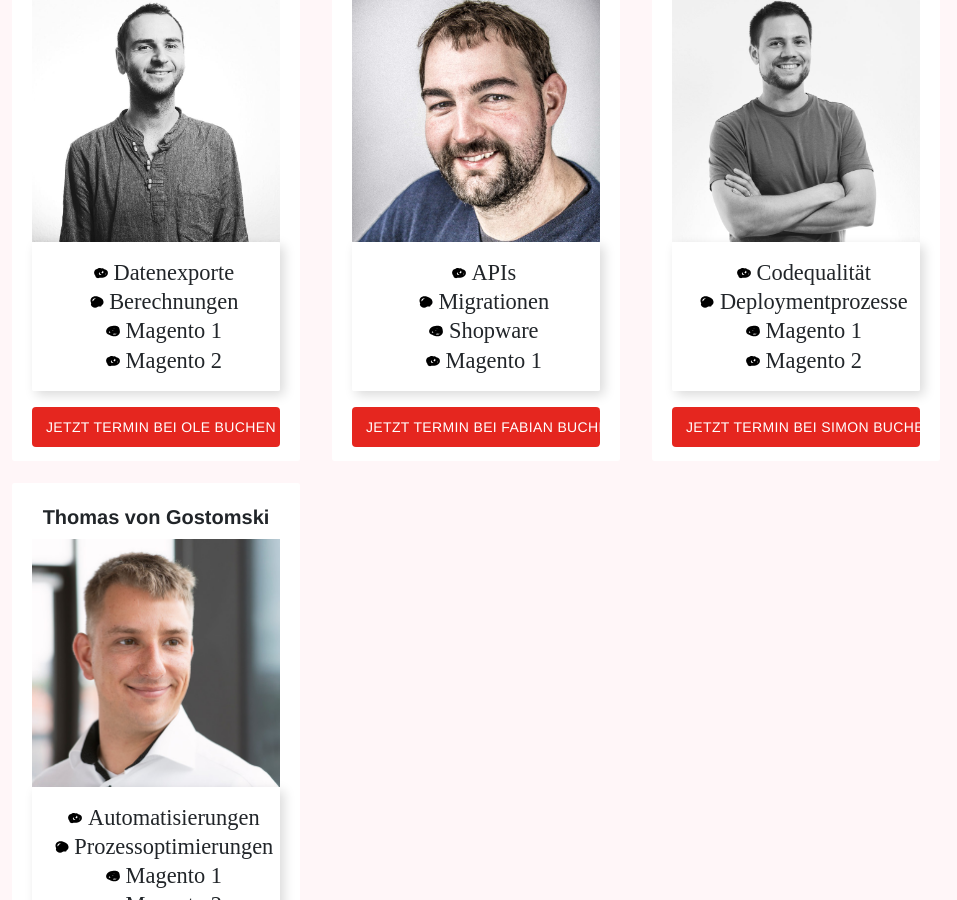
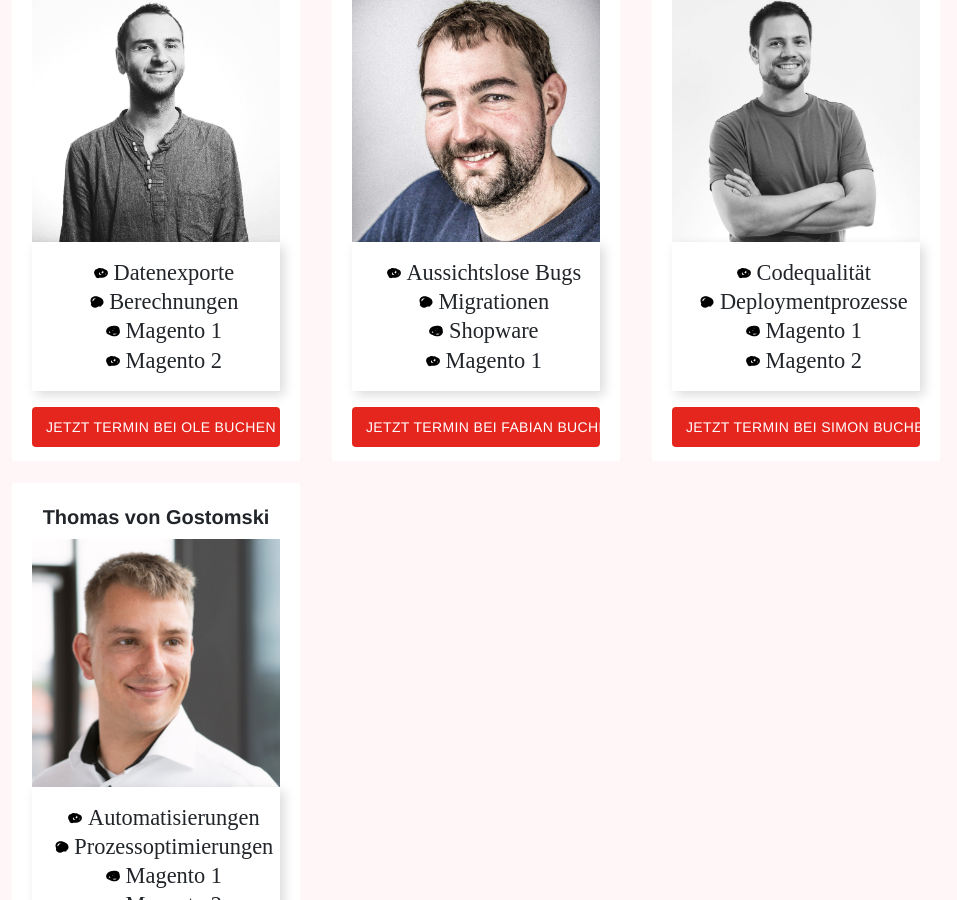
Before and after one commit to mautz-et-tong/sorgentelefon, a Jekyll site: the page built from index.md, in a window 1280 px wide and 900 px high, scrolled down 729 px. Shown: the whole window, without its empty margins (164-1121 px from the left). Built offline with Jekyll 4.4.1, drawn with Linux system fonts in a browser that asks for light colours.

Commit message:
Update home.html
Ich glaube das "Knack die Nuss" hätte ich gerne drin

```diff
--- a/_layouts/home.html
+++ b/_layouts/home.html
@@ -28,10 +28,11 @@ bodyClass: "page-home"
                     <h3>Fabian Blechschmidt</h3>
                     <img src="/images/call/Fabian.jpeg" alt="Fabian">
                     <ul class="list-group">
-                        <li class="list-group-item">APIs</li>
+                        <li class="list-group-item">Aussichtslose Bugs</li>
                         <li class="list-group-item">Migrationen</li>
                         <li class="list-group-item">Shopware</li>
                         <li class="list-group-item">Magento 1</li>
+
                     </ul>
                     <a class="button" href="https://calendly.com/ecommercesorgentelefon/phone-60m">
                         Jetzt Termin bei Fabian buchen
```
